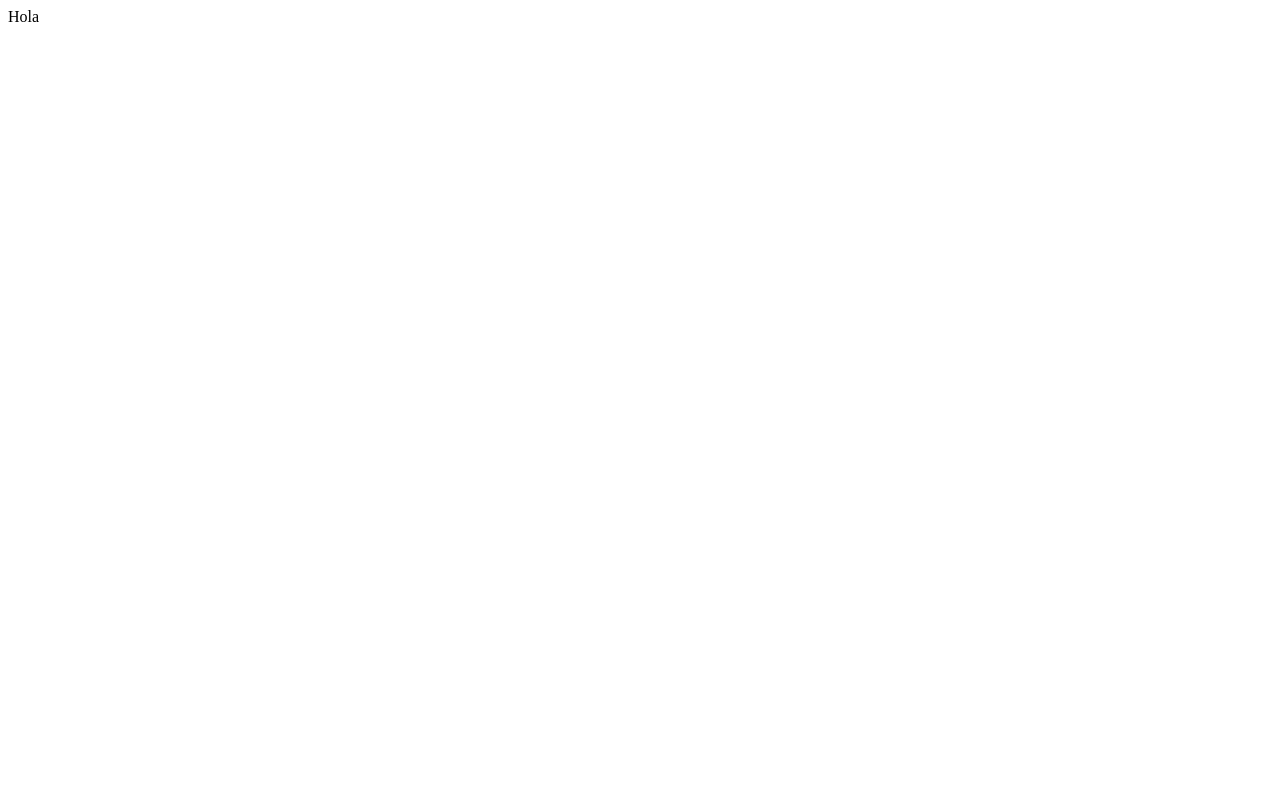
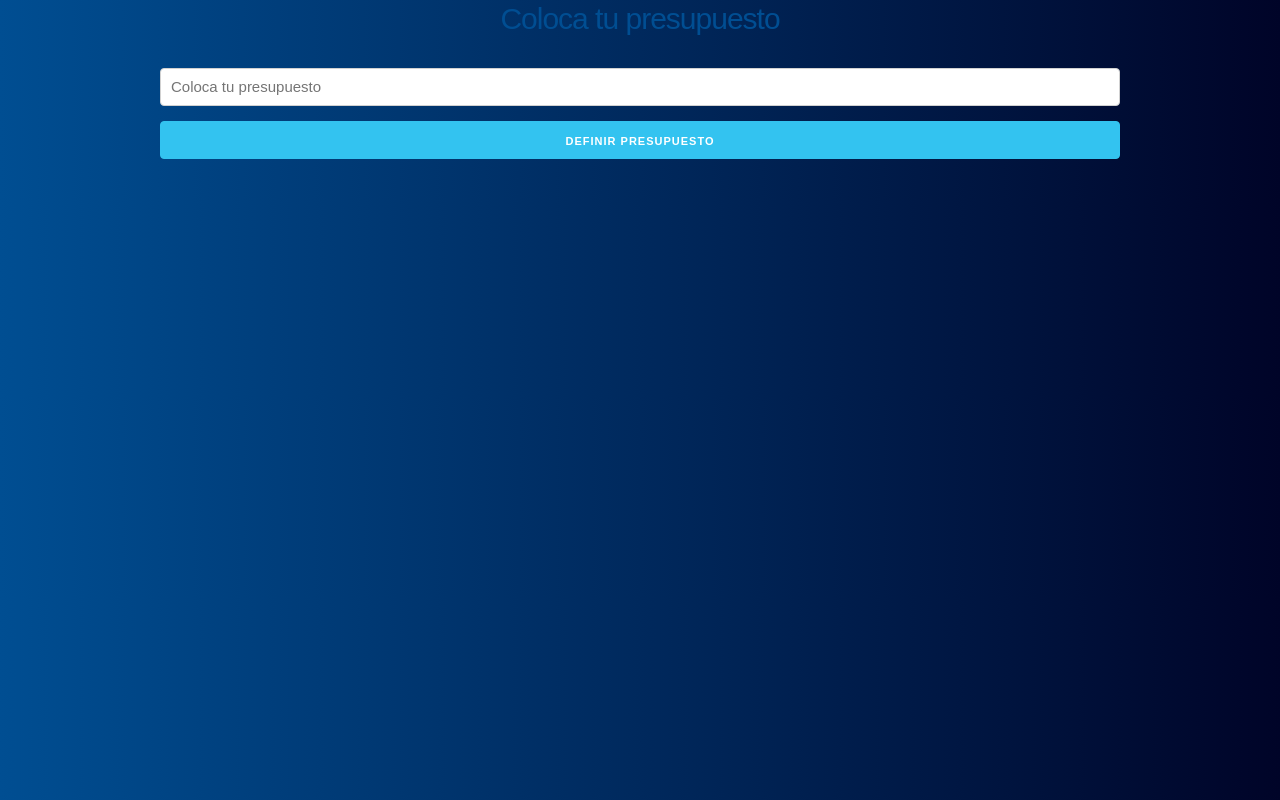
Before and after one commit to 10063987/presupuesto, a React (Create React App) app: page / in a window 1280 px wide. Built offline with nearby package versions, Linux system fonts and the light colour scheme.

Commit message:
Componente Pregunta.js para ingersar presupuesto

```diff
--- a/public/index.html
+++ b/public/index.html
@@ -13,7 +13,10 @@
 
     <link rel="manifest" href="%PUBLIC_URL%/manifest.json" />
 
-
+    <title>Presupuesto React</title>
+    <link rel="stylesheet" href="https://cdnjs.cloudflare.com/ajax/libs/normalize/8.0.1/normalize.min.css">
+    <link href="https://fonts.googleapis.com/css?family=Staatliches" rel="stylesheet">
+    <link rel="stylesheet" href="https://cdnjs.cloudflare.com/ajax/libs/skeleton/2.0.4/skeleton.min.css">
   </head>
   <body>
     <noscript>You need to enable JavaScript to run this app.</noscript>
--- a/src/App.js
+++ b/src/App.js
@@ -1,9 +1,13 @@
+import Pregunta from './components/Pregunta'
+import './index.css'
 
 function App() {
   return (
-    <div className="App">
-      Hola
-    </div>
+    <>
+      <div className="container">
+        <Pregunta/>
+      </div>
+    </>
   );
 }
 
--- /dev/null
+++ b/src/components/Pregunta.js
@@ -0,0 +1,25 @@
+import React, { Fragment } from 'react';
+
+
+const Pregunta = () => {
+    return (
+        <Fragment>
+            <h2>Coloca tu presupuesto</h2>
+
+            <form>
+                <input
+                    type="number"
+                    className="u-full-width"
+                    placeholder="Coloca tu presupuesto"
+                />
+                <input
+                    type="submit"
+                    className="button-primary u-full-width"
+                    value="Definir presupuesto"
+                />
+            </form>
+        </Fragment>
+      )
+}
+
+export default Pregunta;
--- a/src/index.css
+++ b/src/index.css
@@ -1,13 +1,103 @@
+.alert p {
+  margin-bottom: 0!important;
+}
 body {
+  background: #000428;  /* fallback for old browsers */
+  background: -webkit-linear-gradient(to right, #004e92, #000428);
+  background: linear-gradient(to right, #004e92, #000428);
   margin: 0;
-  font-family: -apple-system, BlinkMacSystemFont, 'Segoe UI', 'Roboto', 'Oxygen',
-    'Ubuntu', 'Cantarell', 'Fira Sans', 'Droid Sans', 'Helvetica Neue',
-    sans-serif;
-  -webkit-font-smoothing: antialiased;
-  -moz-osx-font-smoothing: grayscale;
+  padding: 0;
+  font-family: sans-serif;
 }
-
-code {
-  font-family: source-code-pro, Menlo, Monaco, Consolas, 'Courier New',
-    monospace;
+header {
+  margin: 30px 0;
 }
+.contenido {
+  padding:20px;
+}
+.contenido-principal {
+  background-color: white;
+  padding: 30px;
+  border-radius: 20px;
+}
+.presupuesto p{
+  margin-bottom: 0;
+  font-weight: bold;
+}
+.presupuesto p span {
+  font-weight: normal;
+}
+#gastos {
+  margin-bottom: 30px;
+}
+h1 {
+  font-family: 'Raleway', sans-serif;
+  font-weight: 100;
+  color: white;
+  text-align: center;
+  font-size: 4.8rem!important;
+}
+h2 {
+  font-family: 'Raleway', sans-serif;
+  font-weight: 100;
+  color:#004e92;
+  margin-bottom:30px;
+  font-size:3rem!important;
+  text-align: center;
+}
+.campo {
+  margin-bottom: 2rem;
+}
+.error {
+  text-align: center;
+}
+.alert {
+  position: relative;
+  padding: .75rem 1.25rem;
+  margin-bottom: 1rem;
+  border: 1px solid transparent;
+  border-radius: .25rem;
+}
+.alert-primary {
+  color: #004085;
+  background-color: #cce5ff;
+  border-color: #b8daff;
+}
+.alert-success {
+  color: #155724;
+  background-color: #d4edda;
+  border-color: #c3e6cb;
+}
+.alert-danger {
+  color: #721c24;
+  background-color: #f8d7da;
+  border-color: #f5c6cb;
+}
+.alert-warning {
+  color: #856404;
+  background-color: #fff3cd;
+  border-color: #ffeeba;
+}
+.gastos-realizados  {
+  margin-bottom: 2rem;
+}
+.gastos-realizados li{
+  list-style: none;
+  margin-bottom: 0rem;
+  border-bottom: 1px solid #e1e1e1;
+  padding: 1rem 0;
+}
+.gastos-realizados li:last-of-type {
+  margin-bottom: 0!important;
+}
+.gastos-realizados li p {
+  display: flex;
+  justify-content: space-between;
+  align-items: center;
+  margin:0;
+}
+.gastos-realizados li p .gasto {
+  background-color: #004085;
+  padding: 1rem;
+  color:white;
+}
```
